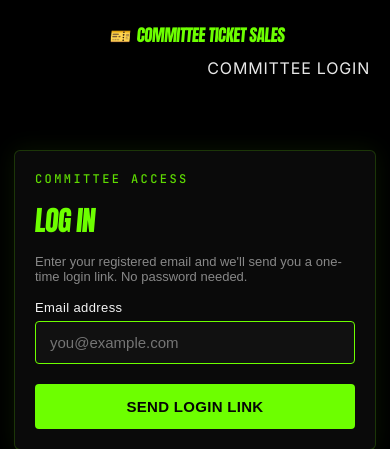
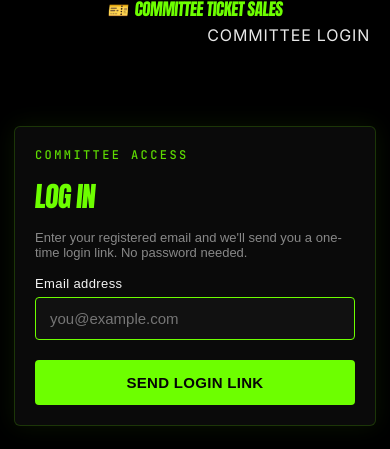
Before and after one commit to Safran0909/ticket_sale, a Flask app: page /login in a window 390 px wide. Shown: the top 449 px of the page. Run offline with Flask 3, Linux system fonts and the light colour scheme.

Commit message:
loginSSSSS

```diff
--- a/app/static/css/style.css
+++ b/app/static/css/style.css
@@ -682,29 +682,39 @@ img, svg {
 
 }
 @media (max-width: 768px) {
+
     .topbar {
+        position: relative;
         display: flex;
         align-items: center;
-        justify-content: space-between;
+        min-height: 70px;
+        padding: 0 20px;
     }
 
     .topnav {
-        display: flex !important;
-        align-items: center;
-        margin-left: auto;
+        display: block !important;
+        position: absolute;
+        top: 50%;
+        right: 20px;
+        transform: translateY(-50%);
+        margin: 0 !important;
+        padding: 0 !important;
     }
 
-    .committee-login {
+    .topnav .committee-login {
         display: block !important;
         color: #e8e8e8 !important;
         font-family: "Inter", sans-serif !important;
         font-size: 16px !important;
         font-weight: 400 !important;
+        line-height: 1 !important;
         text-decoration: none !important;
         white-space: nowrap;
     }
 
-    .committee-login:hover {
+    .topnav .committee-login:hover,
+    .topnav .committee-login:visited,
+    .topnav .committee-login:active {
         color: #e8e8e8 !important;
         text-decoration: none !important;
     }
```
